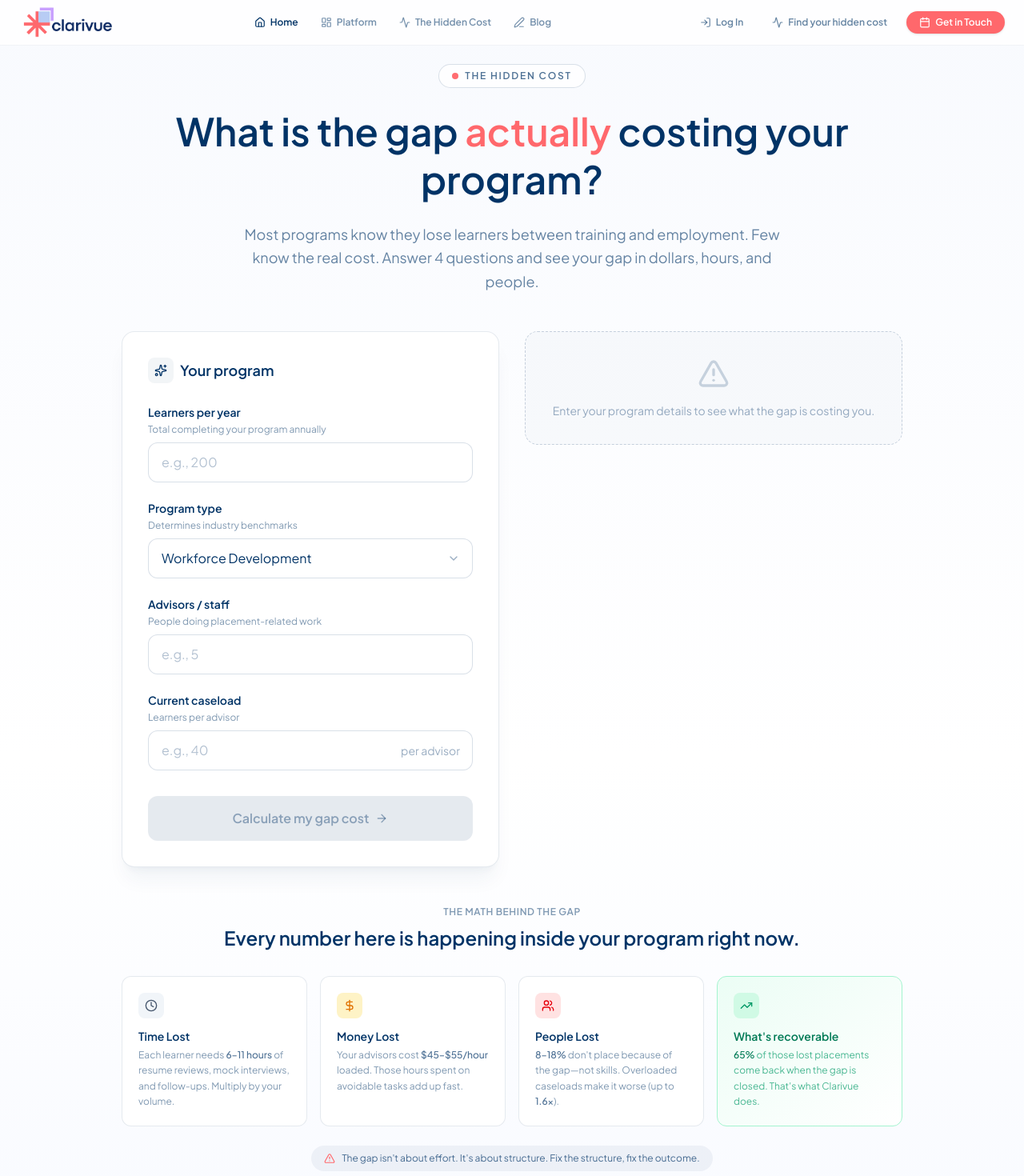
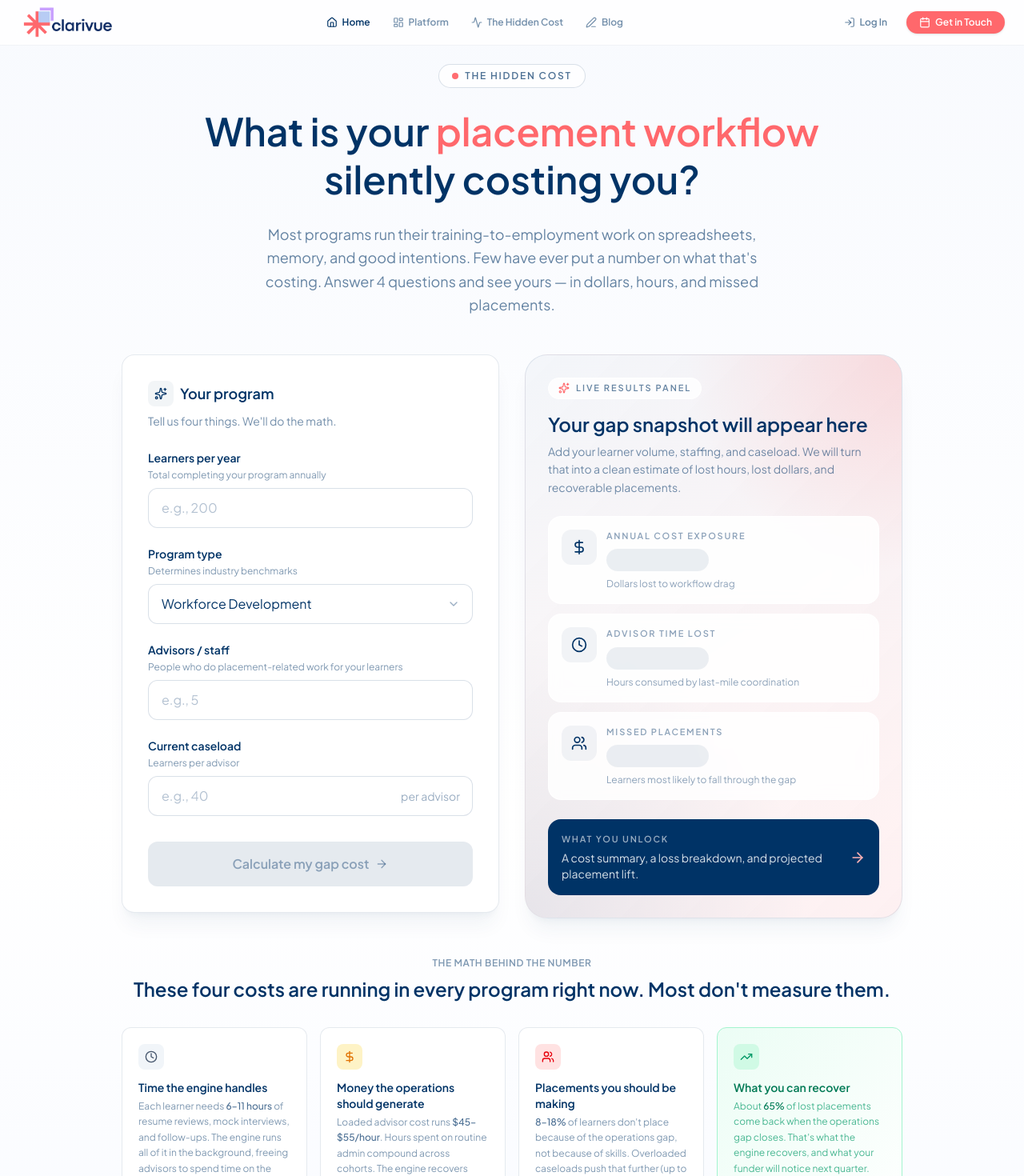
Before and after one commit to tolutally/clari-web, a Next.js app: page /hidden-cost in a window 1280 px wide. Shown: the top 1470 px of the page at 80% size. Built offline with nearby package versions, Linux system fonts and the light colour scheme.

Commit message:
feat: update hidden-cost page, header, institution benefits and security compliance sections

```diff
--- a/src/app/hidden-cost/page.tsx
+++ b/src/app/hidden-cost/page.tsx
@@ -192,6 +192,84 @@ function PayoffCard({ placements, range }: { placements: number; range: { low: n
   );
 }
 
+function ResultsPlaceholder() {
+  const previewItems = [
+    {
+      icon: <DollarSign className="w-5 h-5" />,
+      label: "Annual cost exposure",
+      hint: "Dollars lost to workflow drag",
+    },
+    {
+      icon: <Clock className="w-5 h-5" />,
+      label: "Advisor time lost",
+      hint: "Hours consumed by last-mile coordination",
+    },
+    {
+      icon: <Users className="w-5 h-5" />,
+      label: "Missed placements",
+      hint: "Learners most likely to fall through the gap",
+    },
+  ];
+
+  return (
+    <div className="relative overflow-hidden rounded-[28px] border border-[#003366]/10 bg-[linear-gradient(135deg,rgba(0,51,102,0.03),rgba(255,104,108,0.09))] p-6 md:p-7 shadow-xl shadow-[#003366]/5">
+      <div className="absolute inset-0 bg-[radial-gradient(circle_at_top_right,rgba(255,104,108,0.18),transparent_32%),radial-gradient(circle_at_bottom_left,rgba(0,51,102,0.08),transparent_42%)]" />
+      <div className="relative">
+        <div className="inline-flex items-center gap-2 rounded-full border border-white/70 bg-white/80 px-3 py-1 text-[11px] font-semibold uppercase tracking-[0.18em] text-[#003366]/60 backdrop-blur-sm">
+          <Sparkles className="w-3.5 h-3.5 text-[#ff686c]" />
+          Live Results Panel
+        </div>
+
+        <h3 className="mt-4 text-2xl font-semibold leading-tight text-[#003366]">
+          Your gap snapshot will appear here
+        </h3>
+
+        <p className="mt-2 max-w-md text-sm leading-relaxed text-[#003366]/55">
+          Add your learner volume, staffing, and caseload. We will turn that into a
+          clean estimate of lost hours, lost dollars, and recoverable placements.
+        </p>
+
+        <div className="mt-6 grid gap-3">
+          {previewItems.map((item) => (
+            <div
+              key={item.label}
+              className="rounded-2xl border border-white/80 bg-white/85 p-4 backdrop-blur-sm"
+            >
+              <div className="flex items-start gap-3">
+                <div className="flex h-11 w-11 shrink-0 items-center justify-center rounded-xl bg-[#003366]/5 text-[#003366]">
+                  {item.icon}
+                </div>
+
+                <div className="flex-1">
+                  <p className="text-[11px] font-semibold uppercase tracking-[0.16em] text-[#003366]/45">
+                    {item.label}
+                  </p>
+                  <div className="mt-2 h-7 w-32 rounded-full bg-[#003366]/8 animate-pulse" />
+                  <p className="mt-2 text-xs text-[#003366]/45">{item.hint}</p>
+                </div>
+              </div>
+            </div>
+          ))}
+        </div>
+
+        <div className="mt-6 rounded-2xl border border-[#003366]/10 bg-[#003366] p-4 text-white">
+          <div className="flex items-center justify-between gap-3">
+            <div>
+              <p className="text-[11px] font-semibold uppercase tracking-[0.16em] text-white/60">
+                What You Unlock
+              </p>
+              <p className="mt-1 text-sm text-white/85">
+                A cost summary, a loss breakdown, and projected placement lift.
+              </p>
+            </div>
+            <ArrowRight className="h-5 w-5 shrink-0 text-[#ffb3b5]" />
+          </div>
+        </div>
+      </div>
+    </div>
+  );
+}
+
 // ═══════════════════════════════════════════════════════════════════════════
 // MAIN PAGE
 // ═══════════════════════════════════════════════════════════════════════════
@@ -273,14 +351,14 @@ export default function PlacementGapCalculatorPage() {
           </div>
 
           <h1 className="text-3xl md:text-4xl lg:text-5xl font-semibold text-[#003366] leading-tight mb-6">
-            What is the gap{" "}
-            <span className="text-[#ff686c]">actually</span> costing your program?
+            What is your {" "}
+            <span className="text-[#ff686c]">placement workflow</span> silently costing you?
           </h1>
 
           <p className="text-base md:text-lg text-[#003366]/60 max-w-2xl mx-auto leading-relaxed">
-            Most programs know they lose learners between training and employment.
-            Few know the real cost. Answer 4 questions and see your gap in dollars,
-            hours, and people.
+            Most programs run their training-to-employment work on spreadsheets, memory, and good
+            intentions. Few have ever put a number on what that's costing. Answer
+            4 questions and see yours — in dollars, hours, and missed placements.
           </p>
         </section>
 
@@ -293,11 +371,16 @@ export default function PlacementGapCalculatorPage() {
                 LEFT: FORM
                ───────────────────────────────────────────── */}
             <div className="rounded-2xl border border-[#003366]/10 bg-white shadow-xl shadow-[#003366]/5 p-6 md:p-8">
-              <div className="flex items-center gap-2 mb-6">
+              <div className="mb-6">
+                <div className="flex items-center gap-2">
                   <div className="w-8 h-8 rounded-lg bg-[#003366]/5 flex items-center justify-center">
                     <Sparkles className="w-4 h-4 text-[#003366]" />
                   </div>
                   <h2 className="text-lg font-semibold text-[#003366]">Your program</h2>
+                </div>
+                <p className="mt-2 text-sm text-[#003366]/55">
+                  Tell us four things. We&apos;ll do the math.
+                </p>
               </div>
 
               <div className="space-y-5">
@@ -325,7 +408,7 @@ export default function PlacementGapCalculatorPage() {
 
                 <InputField
                   label="Advisors / staff"
-                  subLabel="People doing placement-related work"
+                  subLabel="People who do placement-related work for your learners"
                   value={formData.advisorsCount}
                   onChange={(v) => handleInputChange("advisorsCount", v)}
                   type="number"
@@ -362,13 +445,7 @@ export default function PlacementGapCalculatorPage() {
                ───────────────────────────────────────────── */}
             <div className="space-y-6">
               {!result ? (
-                // Empty state
-                <div className="rounded-2xl border border-dashed border-[#003366]/20 bg-[#003366]/[0.02] p-8 text-center">
-                  <AlertTriangle className="w-10 h-10 text-[#003366]/20 mx-auto mb-4" />
-                  <p className="text-sm text-[#003366]/40">
-                    Enter your program details to see what the gap is costing you.
-                  </p>
-                </div>
+                <ResultsPlaceholder />
               ) : (
                 <>
                   {/* Hero: Aggregate Gap Cost */}
@@ -467,10 +544,10 @@ export default function PlacementGapCalculatorPage() {
           <div className="mt-12">
             <div className="text-center mb-8">
               <p className="text-xs font-semibold text-[#003366]/50 uppercase tracking-wider mb-2">
-                The math behind the gap
+                The math behind the number
               </p>
               <h3 className="text-xl md:text-2xl font-semibold text-[#003366]">
-                Every number here is happening inside your program right now.
+                These four costs are running in every program right now. Most don&apos;t measure them.
               </h3>
             </div>
 
@@ -480,10 +557,11 @@ export default function PlacementGapCalculatorPage() {
                 <div className="w-8 h-8 rounded-lg bg-slate-100 flex items-center justify-center mb-3">
                   <Clock className="w-4 h-4 text-slate-600" />
                 </div>
-                <p className="text-sm font-semibold text-[#003366] mb-1">Time Lost</p>
+                <p className="text-sm font-semibold text-[#003366] mb-1">Time the engine handles</p>
                 <p className="text-xs text-[#003366]/50 leading-relaxed">
                   Each learner needs <span className="font-medium text-[#003366]/70">6–11 hours</span> of
-                  resume reviews, mock interviews, and follow-ups. Multiply by your volume.
+                  resume reviews, mock interviews, and follow-ups. The engine runs all of it in the background,
+                  freeing advisors to spend time on the people who need them.
                 </p>
               </div>
 
@@ -492,10 +570,11 @@ export default function PlacementGapCalculatorPage() {
                 <div className="w-8 h-8 rounded-lg bg-amber-100 flex items-center justify-center mb-3">
                   <DollarSign className="w-4 h-4 text-amber-600" />
                 </div>
-                <p className="text-sm font-semibold text-[#003366] mb-1">Money Lost</p>
+                <p className="text-sm font-semibold text-[#003366] mb-1">Money the operations should generate</p>
                 <p className="text-xs text-[#003366]/50 leading-relaxed">
-                  Your advisors cost <span className="font-medium text-[#003366]/70">$45–$55/hour</span> loaded.
-                  Those hours spent on avoidable tasks add up fast.
+                  Loaded advisor cost runs <span className="font-medium text-[#003366]/70">$45–$55/hour</span>.
+                  Hours spent on routine admin compound across cohorts. The engine recovers those hours so they go
+                  toward placements, not paperwork.
                 </p>
               </div>
 
@@ -504,10 +583,12 @@ export default function PlacementGapCalculatorPage() {
                 <div className="w-8 h-8 rounded-lg bg-red-100 flex items-center justify-center mb-3">
                   <Users className="w-4 h-4 text-red-600" />
                 </div>
-                <p className="text-sm font-semibold text-[#003366] mb-1">People Lost</p>
+                <p className="text-sm font-semibold text-[#003366] mb-1">Placements you should be making</p>
                 <p className="text-xs text-[#003366]/50 leading-relaxed">
-                  <span className="font-medium text-[#003366]/70">8–18%</span> don't place because of the gap—not skills.
-                  Overloaded caseloads make it worse (up to <span className="font-medium text-[#003366]/70">1.6×</span>).
+                  <span className="font-medium text-[#003366]/70">8–18%</span> of learners don&apos;t place because of the
+                  operations gap, not because of skills. Overloaded caseloads push that further
+                  (up to <span className="font-medium text-[#003366]/70">1.6×</span>). The engine catches the operational
+                  drop-offs before employers do.
                 </p>
               </div>
 
@@ -516,10 +597,10 @@ export default function PlacementGapCalculatorPage() {
                 <div className="w-8 h-8 rounded-lg bg-emerald-100 flex items-center justify-center mb-3">
                   <TrendingUp className="w-4 h-4 text-emerald-600" />
                 </div>
-                <p className="text-sm font-semibold text-emerald-700 mb-1">What's recoverable</p>
+                <p className="text-sm font-semibold text-emerald-700 mb-1">What you can recover</p>
                 <p className="text-xs text-emerald-600/70 leading-relaxed">
-                  <span className="font-medium text-emerald-700">65%</span> of those lost placements
-                  come back when the gap is closed. That's what Clarivue does.
+                  About <span className="font-medium text-emerald-700">65%</span> of lost placements come back when the
+                  operations gap closes. That&apos;s what the engine recovers, and what your funder will notice next quarter.
                 </p>
               </div>
             </div>
@@ -529,7 +610,7 @@ export default function PlacementGapCalculatorPage() {
               <div className="inline-flex items-center gap-2 rounded-full bg-[#003366]/5 px-4 py-2">
                 <AlertTriangle className="w-3.5 h-3.5 text-[#ff686c]" />
                 <p className="text-xs text-[#003366]/70">
-                  The gap isn't about effort. It's about structure. Fix the structure, fix the outcome.
+                  The operational drag isn&apos;t a budget problem. It&apos;s a structure problem. Fix the structure, fix the outcome.
                 </p>
               </div>
             </div>
@@ -542,13 +623,13 @@ export default function PlacementGapCalculatorPage() {
         <section className="bg-[#003366] py-16">
           <div className="max-w-4xl mx-auto px-6 text-center">
             <h2 className="text-2xl md:text-3xl font-semibold text-white mb-4">
-              You thought the gap was about skills.
+              Once you have your number, you have a decision.
             </h2>
             <p className="text-lg text-white/70 max-w-2xl mx-auto mb-8 leading-relaxed">
-              It&apos;s not. It&apos;s about resumes that don&apos;t land, interviews no one
-              prepared them for, and momentum that dies between meetings.
-              These are fixable. Clarivue fixes them.
+              Most programs sit on the number for a quarter before they act. The cohort you&apos;re running
+              right now will cost you what this calculator says it costs you unless the operations change.
             </p>
+            <div className="flex flex-col sm:flex-row items-center justify-center gap-4">
               <a
                 href="/book-demo"
                 className="inline-flex items-center gap-2 rounded-full bg-[#ff686c] text-white px-8 py-3.5 text-base font-semibold hover:bg-[#e55d61] transition-colors shadow-lg shadow-[#ff686c]/30"
@@ -556,6 +637,14 @@ export default function PlacementGapCalculatorPage() {
                 Book a demo
                 <ArrowRight className="w-4 h-4" />
               </a>
+              <a
+                href="/#institutions-features"
+                className="inline-flex items-center gap-2 rounded-full border border-white/20 bg-white/5 text-white px-8 py-3.5 text-base font-semibold hover:bg-white/10 transition-colors"
+              >
+                Or read how the engine works
+                <ArrowRight className="w-4 h-4" />
+              </a>
+            </div>
           </div>
         </section>
       </main>
--- a/src/components/layout/Header.tsx
+++ b/src/components/layout/Header.tsx
@@ -108,13 +108,6 @@ export function Header({
             <span className="hidden sm:inline">Log In</span>
           </Link>
           <Link
-            href="/hidden-cost"
-            className="hidden md:flex items-center gap-1.5 px-3 py-1.5 rounded-full text-xs font-semibold text-[#003366]/60 hover:text-[#003366] transition-colors"
-          >
-            <Activity className="w-3.5 h-3.5" />
-            <span>Find your hidden cost</span>
-          </Link>
-          <Link
             href="/book-demo"
             className="flex items-center gap-1.5 px-4 py-1.5 rounded-full text-xs font-semibold bg-[#ff686c] text-white hover:bg-[#ff5b5f] transition-colors shadow-sm"
           >
```
Also changed, not shown: src/components/sections/institution/InstitutionBenefits.tsx (+0 -12 lines), src/components/sections/institution/SecurityCompliance.tsx (+69 -42 lines), public/clarivue_role_based_access_card.svg (added). Lines whose indentation alone changed are shown as unchanged.
